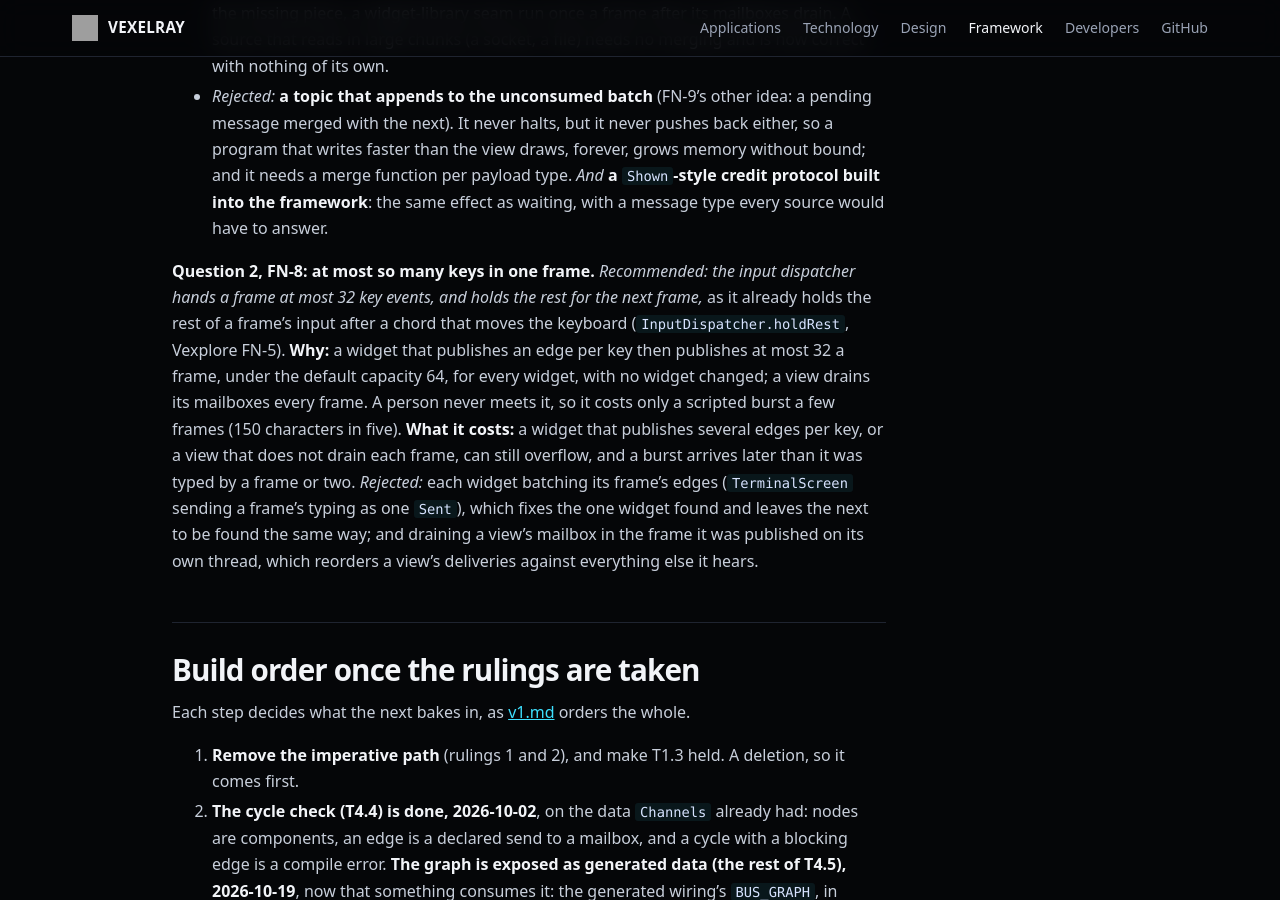
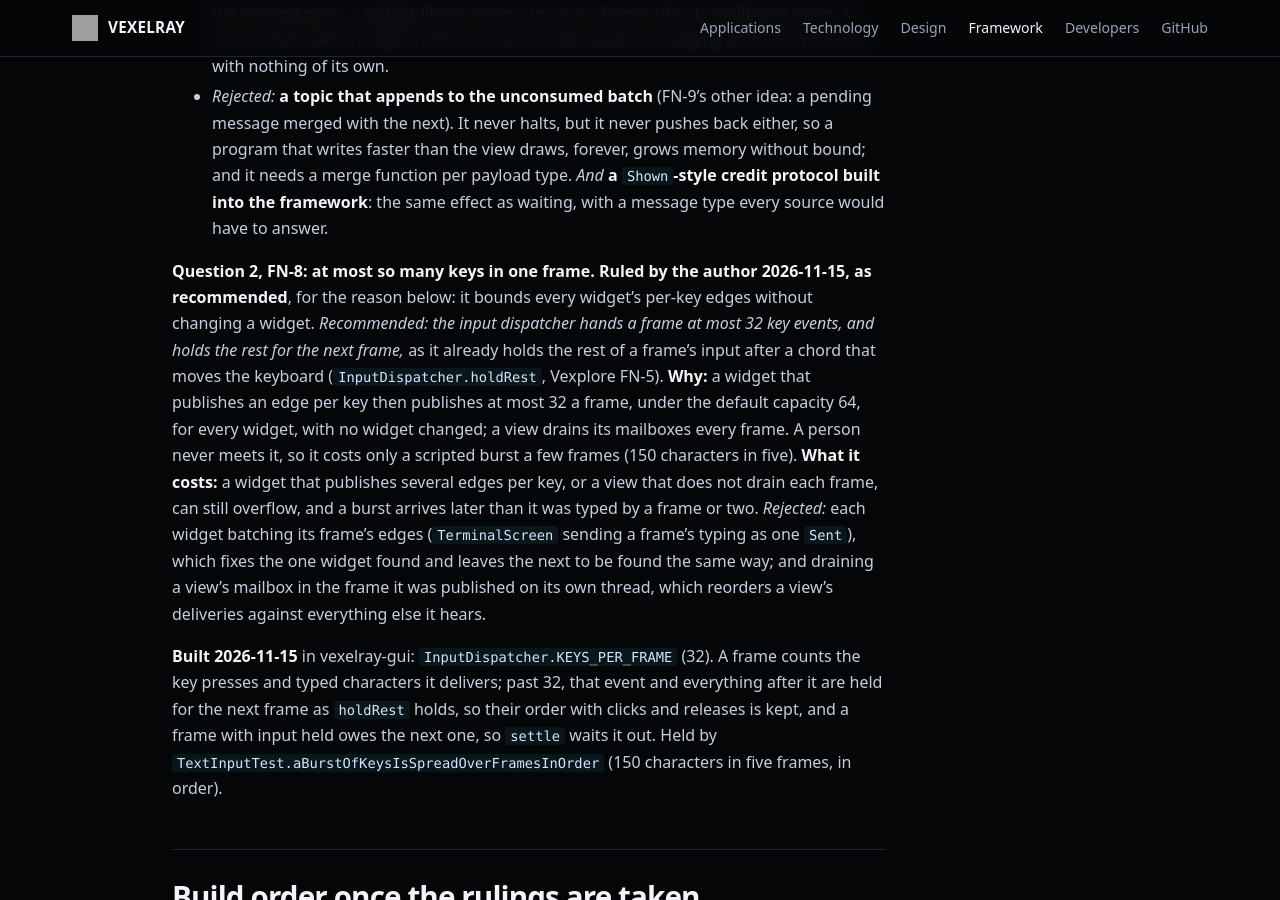
Before and after one commit to sibarum/vexelray-framework, a Jekyll site: the page built from docs/components.md, in a window 1280 px wide and 900 px high, scrolled down 26167 px. Built offline with Jekyll 4.4.1, drawn with Linux system fonts in a browser that asks for light colours; our own code applies the rules of GitHub Pages for plain Markdown files; some of the changed text lies outside the part shown.

Commit message:
components.md section 15, question 2: ruled and built (32 keys a frame)
Built in vexelray-gui as InputDispatcher.KEYS_PER_FRAME. TODO: FN-8's
entry becomes MainFrame's leftover raise of its sent mailbox, which can
go once checked live.

Co-Authored-By: Claude Opus 5.5 <noreply@anthropic.com>

```diff
--- a/docs/components.md
+++ b/docs/components.md
@@ -834,8 +834,9 @@ superseded for sources and stands for every other sender.
   grows memory without bound; and it needs a merge function per payload type. *And* **a `Shown`-style credit protocol
   built into the framework**: the same effect as waiting, with a message type every source would have to answer.
 
-**Question 2, FN-8: at most so many keys in one frame.** *Recommended: the input dispatcher hands a frame at most 32
-key events, and holds the rest for the next frame,* as it already holds the rest of a frame's input after a chord that
+**Question 2, FN-8: at most so many keys in one frame.** **Ruled by the author 2026-11-15, as recommended**, for the
+reason below: it bounds every widget's per-key edges without changing a widget. *Recommended: the input dispatcher
+hands a frame at most 32 key events, and holds the rest for the next frame,* as it already holds the rest of a frame's input after a chord that
 moves the keyboard (`InputDispatcher.holdRest`, Vexplore FN-5). **Why:** a widget that publishes an edge per key then
 publishes at most 32 a frame, under the default capacity 64, for every widget, with no widget changed; a view drains
 its mailboxes every frame. A person never meets it, so it costs only a scripted burst a few frames (150 characters in
@@ -844,6 +845,11 @@ still overflow, and a burst arrives later than it was typed by a frame or two. *
 frame's edges (`TerminalScreen` sending a frame's typing as one `Sent`), which fixes the one widget found and leaves the
 next to be found the same way; and draining a view's mailbox in the frame it was published on its own thread, which
 reorders a view's deliveries against everything else it hears.
+
+**Built 2026-11-15** in vexelray-gui: `InputDispatcher.KEYS_PER_FRAME` (32). A frame counts the key presses and typed
+characters it delivers; past 32, that event and everything after it are held for the next frame as `holdRest` holds,
+so their order with clicks and releases is kept, and a frame with input held owes the next one, so `settle` waits it
+out. Held by `TextInputTest.aBurstOfKeysIsSpreadOverFramesInOrder` (150 characters in five frames, in order).
 
 ## Build order once the rulings are taken
 
```
Also changed, not shown: other parts of docs/components.md (+1 -1 lines), docs/TODO.md (+4 -5 lines).
